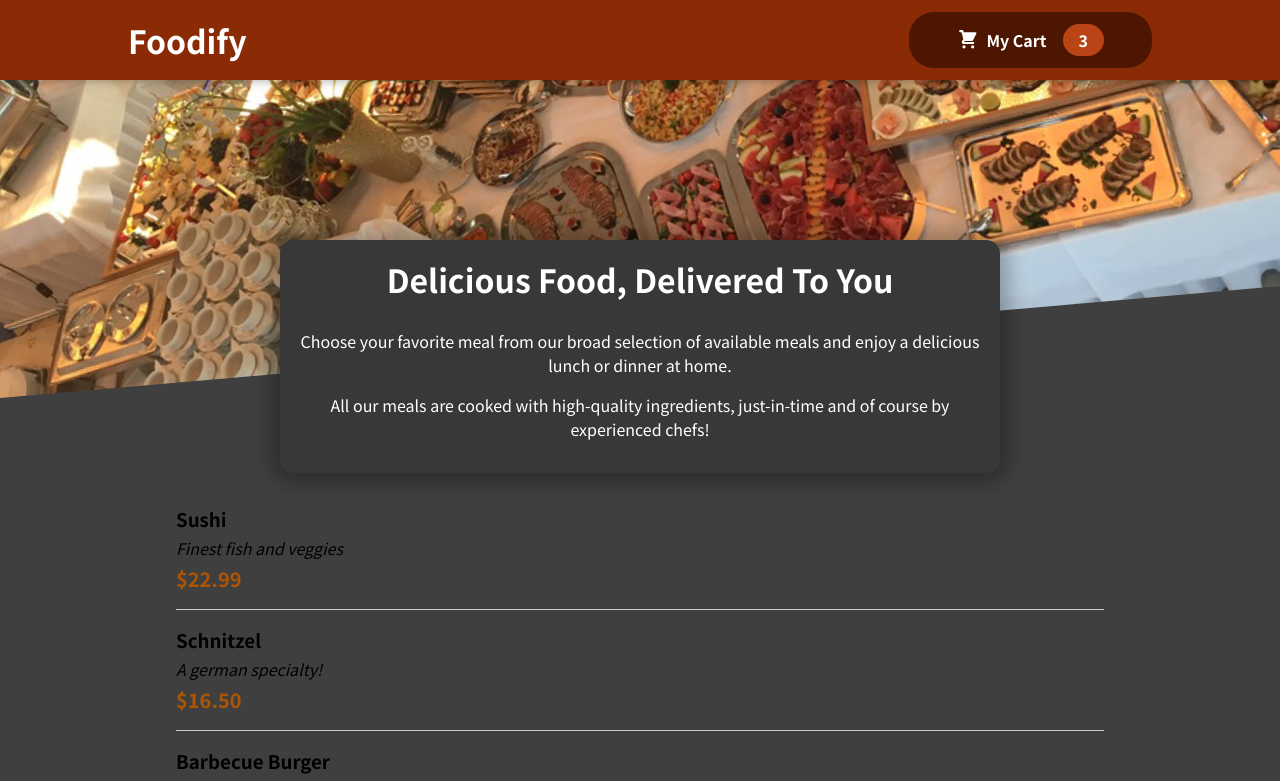
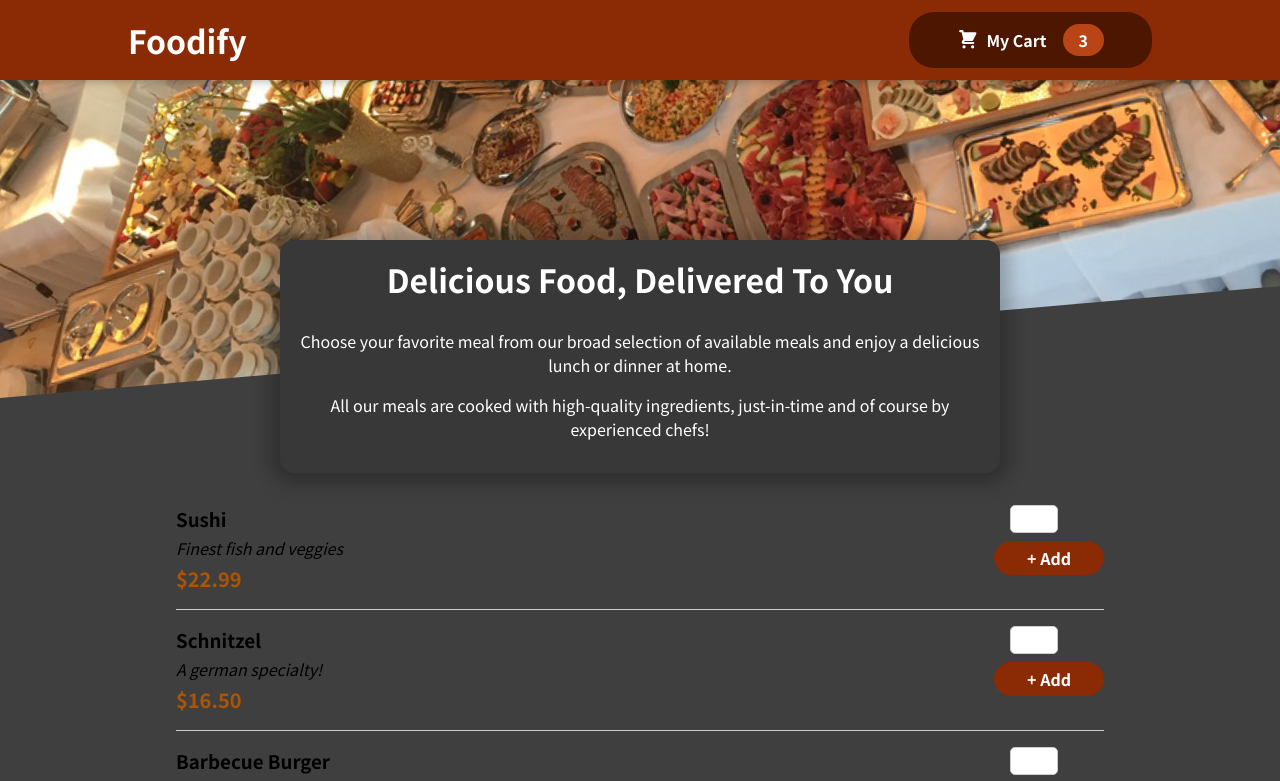
Before and after one commit to tysongf/foodify, a React (Create React App) app: page / in a window 1280 px wide. Shown: the top 781 px of the page. Built offline with nearby package versions, Linux system fonts and the light colour scheme.

Commit message:
Add MealItemForm and Input components.

```diff
--- a/src/components/Meals/AvailableMeals.js
+++ b/src/components/Meals/AvailableMeals.js
@@ -32,6 +32,7 @@
    const mealsList = DUMMY_MEALS.map((meal) => {
       return (
          <MealItem
+            key={meal.id}
             name={meal.name}
             description={meal.description}
             price={meal.price}
--- a/src/components/Meals/MealItem/MealItem.js
+++ b/src/components/Meals/MealItem/MealItem.js
@@ -1,5 +1,6 @@
 import React, { Fragment } from "react";
 import css from "./MealItem.module.css";
+import MealItemForm from "./MealItemForm";
 
 const MealItem = (props) => {
    return (
@@ -10,7 +11,9 @@
                <div className={css.description}>{props.description}</div>
                <div className={css.price}>{`$${props.price.toFixed(2)}`}</div>
             </div>
-            <div></div>
+            <div>
+               <MealItemForm></MealItemForm>
+            </div>
          </li>
       </Fragment>
    );
--- a/src/components/Meals/MealItem/MealItemForm.js
+++ b/src/components/Meals/MealItem/MealItemForm.js
@@ -1,10 +1,25 @@
 import React, { Fragment } from "react";
+import Input from "../../UI/Input";
 import css from "./MealItemForm.module.css";
 
-const MealItemForm = () => {
+const MealItemForm = (props) => {
    return (
       <Fragment>
-         <button>Click me</button>
+         <form className={css.form}>
+            <Input
+               label="Amount"
+               input={{
+                  id: "amount",
+                  type: "number",
+                  min: 1,
+                  max: 5,
+                  step: 1,
+                  default: 1,
+               }}
+            ></Input>
+
+            <button>+ Add</button>
+         </form>
       </Fragment>
    );
 };
--- /dev/null
+++ b/src/components/UI/Input.js
@@ -0,0 +1,13 @@
+import React from "react";
+import css from "./Input.module.css";
+
+const Input = (props) => {
+   return (
+      <div className={css.input}>
+         <label htmlFor={props.input.id}>{props.input.label}</label>
+         <input {...props.input}></input>
+      </div>
+   );
+};
+
+export default Input;
--- /dev/null
+++ b/src/components/UI/Input.module.css
@@ -0,0 +1,18 @@
+.input {
+   display: flex;
+   align-items: center;
+   margin-bottom: 0.5rem;
+}
+
+.input label {
+   font-weight: bold;
+   margin-right: 1rem;
+}
+
+.input input {
+   width: 3rem;
+   border-radius: 5px;
+   border: 1px solid #ccc;
+   font: inherit;
+   padding-left: 0.5rem;
+}
```
